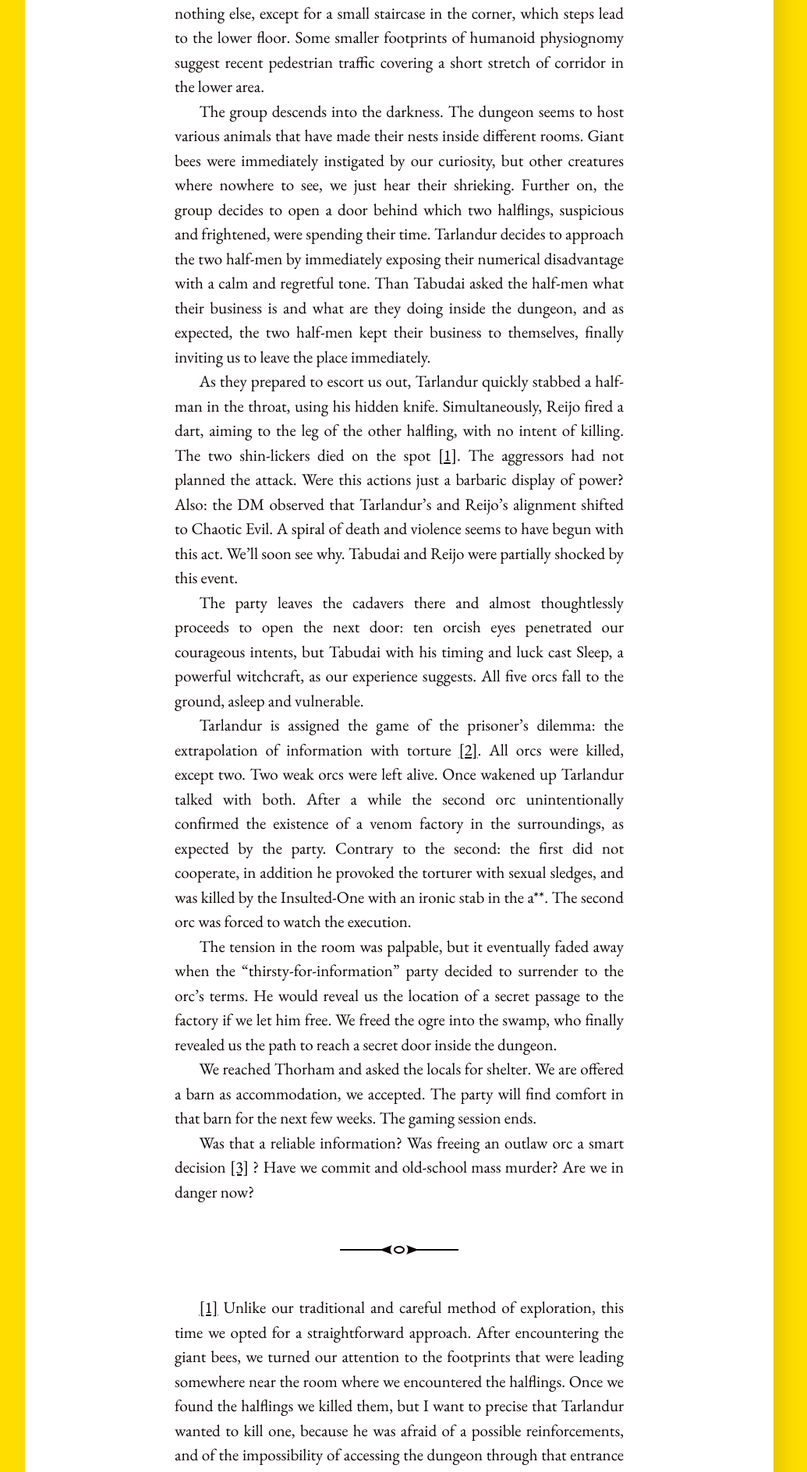
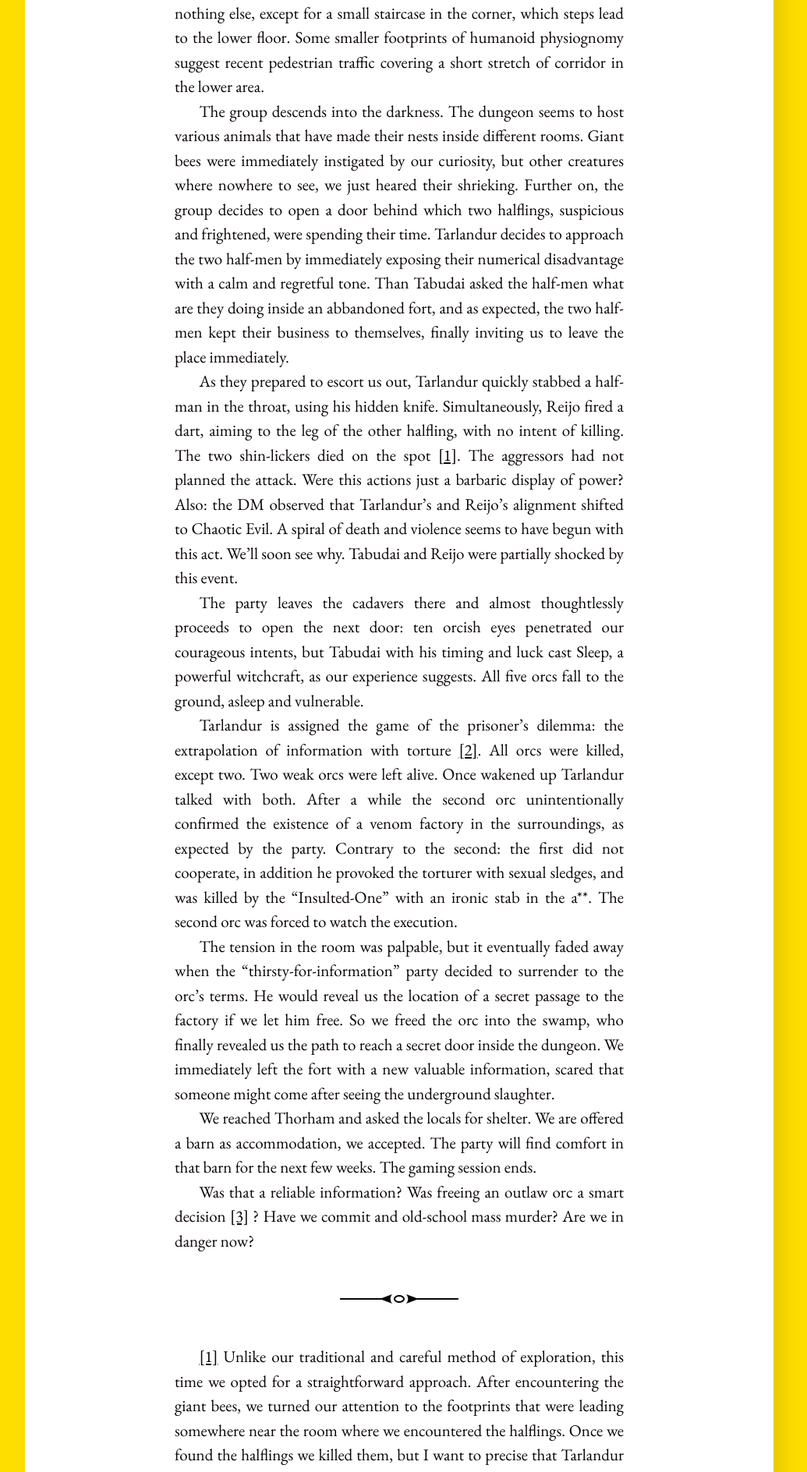
Before and after one commit to InexistentThirdChimera/InexistentThirdChimera.github.io, a Jekyll site: the page built from _posts/2023-02-07-player-report-2;-Dirty-Deeds-in-Dungeon's-Deeps-(from-lionbeak-campaign).md, in a window 1280 px wide. Shown: the part 759-2647 px from the top of the page at 78% size, without its empty margins (128-1163 px from the left). Built offline with Jekyll 4.4.1, drawn with Linux system fonts in a browser that asks for light colours; some of the changed text lies outside the part shown.

Commit message:
addedd some lines to PR2

```diff
--- a/_posts/2023-02-07-player-report-2;-Dirty-Deeds-in-Dungeon's-Deeps-(from-lionbeak-campaign).md
+++ b/_posts/2023-02-07-player-report-2;-Dirty-Deeds-in-Dungeon's-Deeps-(from-lionbeak-campaign).md
@@ -39,16 +39,16 @@ layout: post
 
 On 29th of Fireseek 592 CY the party (Tabudai, Tarlandur, Reijo, May, Elmo and Klibo) wakes up after spending one night inside a shack in the courtyard of the fort. We decide to explore the only (apparently) investigatable building of the Fort: the main hut. We are welcomed with the vision of a big saloon furnished with rotten tables, broken chairs and nothing else, except for a small staircase in the corner, which steps lead to the lower floor. Some smaller footprints of humanoid physiognomy suggest recent pedestrian traffic covering a short stretch of corridor in the lower area.
 
-The group descends into the darkness. The dungeon seems to host various animals that have made their nests inside different rooms. Giant bees were immediately instigated by our curiosity, but other creatures where nowhere to see, we just hear their shrieking.
-Further on, the group decides to open a door behind which two halflings, suspicious and frightened, were spending their time. Tarlandur decides to approach the two half-men by immediately exposing their numerical disadvantage with a calm and regretful tone. Than Tabudai asked the half-men what their business is and what are they doing inside the dungeon, and as expected, the two half-men kept their business to themselves, finally inviting us to leave the place immediately.
+The group descends into the darkness. The dungeon seems to host various animals that have made their nests inside different rooms. Giant bees were immediately instigated by our curiosity, but other creatures where nowhere to see, we just heared their shrieking.
+Further on, the group decides to open a door behind which two halflings, suspicious and frightened, were spending their time. Tarlandur decides to approach the two half-men by immediately exposing their numerical disadvantage with a calm and regretful tone. Than Tabudai asked the half-men what are they doing inside an abbandoned fort, and as expected, the two half-men kept their business to themselves, finally inviting us to leave the place immediately.
 
 As they prepared to escort us out, Tarlandur quickly stabbed a half-man in the throat, using his hidden knife. Simultaneously, Reijo fired a dart, aiming to the leg of the other halfling, with no intent of killing. The two shin-lickers died on the spot <a name="nf1"><sup>[[1]](#fn1)</sup><a>. The aggressors had not planned the attack. Were this actions just a barbaric display of power? Also: the DM observed that Tarlandur’s and Reijo’s alignment shifted to Chaotic Evil. A spiral of death and violence seems to have begun with this act. We’ll soon see why. Tabudai and Reijo were partially shocked by this event.
 
 The party leaves the cadavers there and almost thoughtlessly proceeds to open the next door: ten orcish eyes penetrated our courageous intents, but Tabudai with his timing and luck cast Sleep, a powerful witchcraft, as our experience suggests. All five orcs fall to the ground, asleep and vulnerable.
 
-Tarlandur is assigned the game of the prisoner's dilemma: the extrapolation of information with torture <a name="nf2"><sup>[[2]](#fn2)</sup><a>. All orcs were killed, except two. Two weak orcs were left alive. Once wakened up Tarlandur talked with both. After a while the second orc unintentionally confirmed the existence of a venom factory in the surroundings, as expected by the party. Contrary to the second: the first did not cooperate, in addition he provoked the torturer with sexual sledges, and was killed by the Insulted-One with an ironic stab in the a**. The second orc was forced to watch the execution.
+Tarlandur is assigned the game of the prisoner's dilemma: the extrapolation of information with torture <a name="nf2"><sup>[[2]](#fn2)</sup><a>. All orcs were killed, except two. Two weak orcs were left alive. Once wakened up Tarlandur talked with both. After a while the second orc unintentionally confirmed the existence of a venom factory in the surroundings, as expected by the party. Contrary to the second: the first did not cooperate, in addition he provoked the torturer with sexual sledges, and was killed by the "Insulted-One" with an ironic stab in the a**. The second orc was forced to watch the execution.
 
-The tension in the room was palpable, but it eventually faded away when the "thirsty-for-information" party decided to surrender to the orc's terms. He would reveal us the location of a secret passage to the factory if we let him free. We freed the ogre into the swamp, who finally revealed us the path to reach a secret door inside the dungeon.
+The tension in the room was palpable, but it eventually faded away when the "thirsty-for-information" party decided to surrender to the orc's terms. He would reveal us the location of a secret passage to the factory if we let him free. So we freed the orc into the swamp, who finally revealed us the path to reach a secret door inside the dungeon. We immediately left the fort with a new valuable information, scared that someone might come after seeing the underground slaughter.
 
 We reached Thorham and asked the locals for shelter. We are offered a barn as accommodation, we accepted. The party will find comfort in that barn for the next few weeks. The gaming session ends.
 
@@ -56,18 +56,18 @@ Was that a reliable information? Was freeing an outlaw orc a smart decision <a n
 
 ---
 
-<a name="fn1">[[1]](#nf1)</a> Unlike our traditional and careful method of exploration, this time we opted for a straightforward approach. After encountering the giant bees, we turned our attention to the footprints that were leading somewhere near the room where we encountered the halflings. Once we found the halflings  we killed them, but I want to precise that Tarlandur wanted to kill one, because he was afraid of a possible reinforcements, and of the impossibility of accessing the dungeon through that entrance in the future, if guarder. The cold-blooded assassination was not even a moral dilemma, or an obstacle of consciousness for Tarlandur, since he’s secretly an assassin, secretly called Gizajon, playing as a coward fighter. This attitude has undoubtedly exposed him a little.
+<a name="fn1">[[1]](#nf1)</a> Unlike our traditional and careful method of exploration, this time we opted for a straightforward approach. After encountering the giant bees, we turned our attention to the footprints that were leading somewhere near the room where we encountered the halflings. Once we found the halflings we killed them, but I want to precise that Tarlandur wanted to kill just one, because he was afraid of a possible incoming reinforcements, and of the impossibility of accessing the dungeon through the main entrance in the future, if guarder. The cold-blooded assassination was not even a moral dilemma, or an obstacle of consciousness for Tarlandur, since he’s secretly an assassin called Gizajon of Nizzir, playing as a coward fighter. This attitude has undoubtedly exposed him a little.
 
 The other halfling should have stayed alive, but Reijo intervened killing him. We both turned into Chaotic Evil aligned characters, even when our intentions were not chaotic. Tarlandur was trying to prevent something bad happening to his party by using the easiest path, violence in this case, while Reijo aimed for an injury, not a kill. I’m not stating that we should have not turned CE, nor I’m trying to prove that our Dungeon Master is in the wrong.
 Instead I’m observing that our alignment is defined by how people around us perceive our intents and actions. Which is an interesting mechanic, because you can’t predict someones intents by their actions.
 
-If a cleric during an encounter decides to murder ten NPCs because he’s almost convinced that they are members of a fanatic religion that worships the evil Triple-Whisker Carp, is this considered chaotic and evil? Deep down the character (not the player) is convinced that the action he’s prepared to take will define his intent, but in the eyes of the observers he looks just like a mad clergyman. In our case the two half-men were almost undoubtedly evil aligned NPCs. Tarlandur was firmly convinced about that, since a halfling sold him the venomous substance, and the rumors of a poison factory led him and Tabudai in that zone, but as explained with the clergyman example, the alignment mechanic works differently. And this is my statement. I should be more careful with Tarlandur.
+If a cleric during an encounter decides to murder ten NPCs because he’s almost convinced that they are members of a fanatic religion that worships the evil Triple-Whisker Carp, is this considered chaotic and evil? Deep down the character (not the player) is convinced that the action he’s prepared to take will define his intent, but in the eyes of the observers he looks just like a mad clergyman. In our case the two half-men were almost undoubtedly evil aligned NPCs. Tarlandur was firmly convinced about that, since a halfling sold him the venomous substance, and the rumors of a poison factory led him and Tabudai in that zone, but as explained with the clergyman example, the alignment mechanic works differently. And this is my statement.I should be more careful with Tarlandur in the days to come.
 
 <a name="fn3">[[3]](#nf3)</a> Talking about carefulness: I think that we angered the crime gods. We left a lot of corpses in the fort’s dungeon, and we freed a witness. A lot of bad decisions were made today. As a character and a player I think that the smartest move is to take precautions. Destroy (not sell) anything that made us distinctive: change our clothes, shave our beards and hair, hide our pets, replace our weapons, etc. Maybe even changing town wouldn't be a bad idea. I still have to think about it. Time is running out
 
 <a name="fn2">[[2]](#nf2)</a> While the characters choose violence, the players choose role-playing, to avoid dice-throwing as much as possible, which would entrust their fate to probability, a portentous ally, a fearful enemy. It seems to me that players who role-play are advantaged, but it obviously depends on the DM and his/her play style. In our chase role-playing will let us skip some ability checks and other DM stuff.
 Sometimes the RP will result as a heavy method acting session. Just kidding.
-What I want to expose here is the sacrifice of the role-player. The poor scapegoat must stage things that he’s character would do. Sometimes it could happen that the scapegoat must stage acts that disgust the same player. In my case: torturing the orcs. A small sacrifice for saving some time, and it may also be a “playful” interaction for some players.
+What I want to expose here is the sacrifice of the role-player. The poor scapegoat must stage things that he’s character would do. Sometimes it could happen that the scapegoat must stage acts that disgust the same player. In my case: torturing the orcs. A small sacrifice to avoid dice rolling, and it may also be a “playful” interaction for some players.
 My RP approach makes sense if you’re playing AD&D (Advanced Dungeons & Dragons, 1st edition) of course, or some other semi-hardcore TTRPG (Table Top Role Playing Game).
 
 I have nothing else to comment. The playing session was pretty straight-forward. The halflings and orcs were grumpy and arrogant as they should be as outlaws hiding some dirty business inside an abandoned fort.
```
